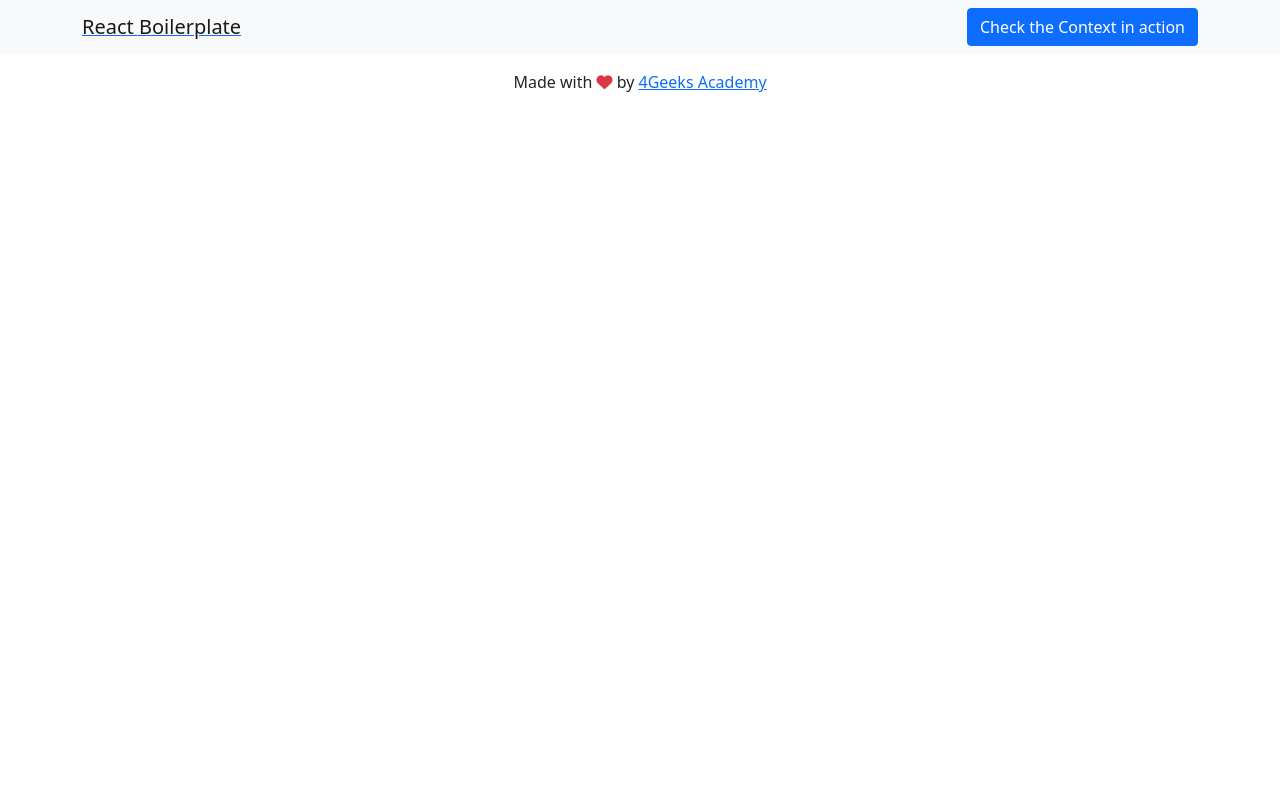
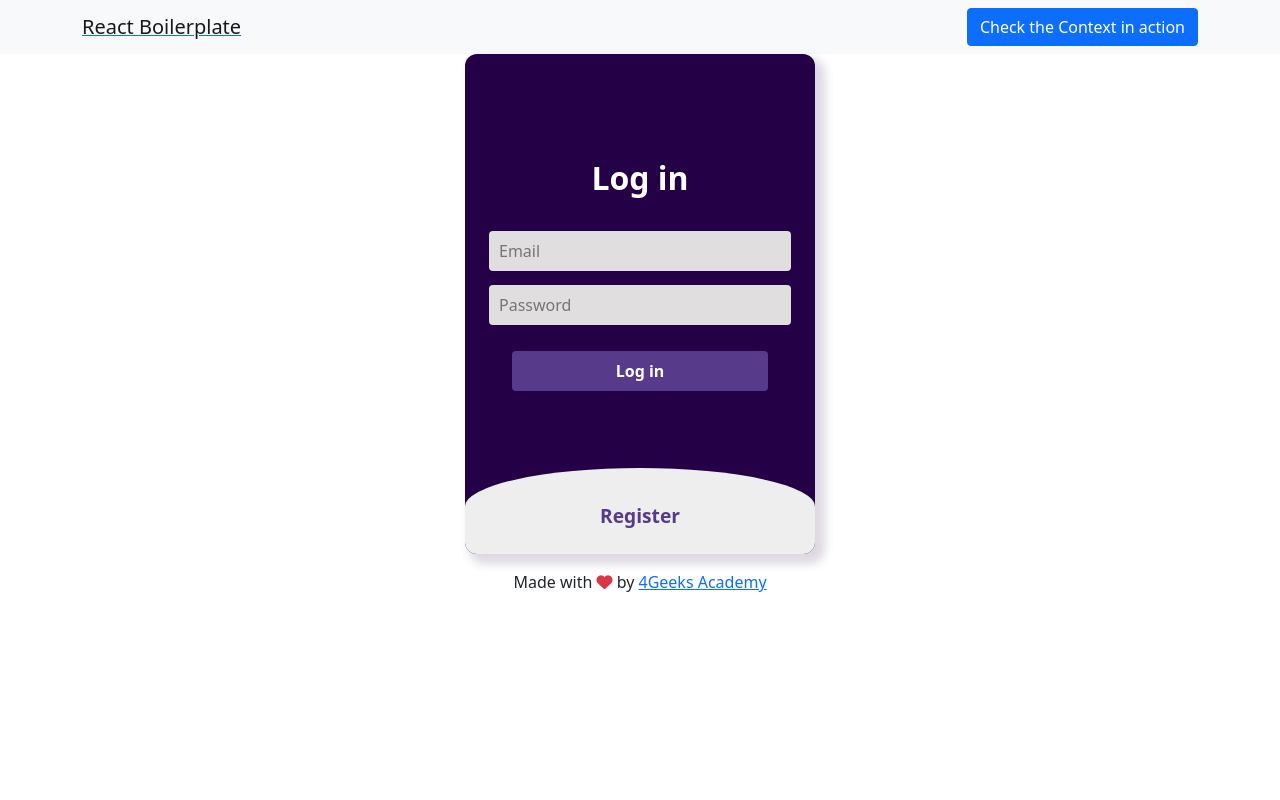
Before and after one commit to 4GeeksAcademy/LessonBucket, a React app: page /login in a window 1280 px wide. Built offline with nearby package versions, Linux system fonts and the light colour scheme; no server answers.

Commit message:
Se añade Login y registro, tanto en vista como en flux. Todo en primera fase de pruebas

```diff
--- a/package.json
+++ b/package.json
@@ -73,10 +73,12 @@
 		]
 	},
 	"dependencies": {
+		"axios": "^1.4.0",
 		"prop-types": "^15.6.1",
 		"react": "^16.8.4",
 		"react-dom": "^16.8.4",
 		"react-polyfills": "0.0.1",
-		"react-router-dom": "^6.3.0"
+		"react-router-dom": "^6.3.0",
+		"react-toastify": "^9.1.3"
 	}
 }
--- a/src/front/js/layout.js
+++ b/src/front/js/layout.js
@@ -4,6 +4,7 @@ import ScrollToTop from "./component/scrollToTop";
 import { BackendURL } from "./component/backendURL";
 
 import { Home } from "./pages/home";
+import { Login } from "./pages/login";
 import { Demo } from "./pages/demo";
 import { Single } from "./pages/single";
 import injectContext from "./store/appContext";
@@ -26,6 +27,7 @@ const Layout = () => {
                     <Navbar />
                     <Routes>
                         <Route element={<Home />} path="/" />
+                        <Route element={<Login />} path="/login" />
                         <Route element={<Demo />} path="/demo" />
                         <Route element={<Single />} path="/single/:theid" />
                         <Route element={<h1>Not found!</h1>} />
--- /dev/null
+++ b/src/front/js/pages/login.js
@@ -0,0 +1,165 @@
+import React, { useContext, useState } from "react";
+import { Context } from "../store/appContext";
+import { useNavigate } from 'react-router-dom';
+import { ToastContainer, toast } from 'react-toastify';
+import "../../styles/login.css";
+
+
+export const Login = () => {
+
+    const { store, actions } = useContext(Context);
+    const [name, setName] = useState("")
+    const [email, setEmail] = useState("")
+    const [password, setPassword] = useState("")
+    const [birthDate, setBirthDate] = useState("")
+    const [address, setAddress] = useState("")
+    let navigate = useNavigate();
+
+    // ALERTAS PARA EL USUARIO
+
+    // Aletar para campos vacios
+    const invalidEntry = () => {
+        toast.warn('Please, fields are required', {
+            position: "bottom-center",
+            autoClose: 5000,
+            hideProgressBar: false,
+            closeOnClick: true,
+            pauseOnHover: true,
+            draggable: true,
+            progress: undefined,
+            theme: "colored",
+        });
+    }
+    // Alerta genérica creación de usuario
+
+    const errorSignup = () => {
+        toast.error('An error has occurred, please try again.', {
+            position: "bottom-center",
+            autoClose: 5000,
+            hideProgressBar: false,
+            closeOnClick: true,
+            pauseOnHover: true,
+            draggable: true,
+            progress: undefined,
+            theme: "colored",
+        });
+    }
+
+    // Aletar creación de usuario exitosa
+
+    const successSignup = () => {
+        toast.success('successfully created user', {
+            position: "bottom-center",
+            autoClose: 3000,
+            hideProgressBar: false,
+            closeOnClick: true,
+            pauseOnHover: true,
+            draggable: true,
+            progress: undefined,
+            theme: "colored",
+        });
+    }
+
+    // Aletar para login incorrecto
+
+    const invalidLogin = () => {
+        toast.warn('Incorrect email or password, please try again.', {
+        position: "bottom-center",
+        autoClose: 5000,
+        hideProgressBar: false,
+        closeOnClick: true,
+        pauseOnHover: true,
+        draggable: true,
+        progress: undefined,
+        theme: "colored",
+        });
+      }
+
+    //   FUNCION RESETEO INPUT
+
+    const handleRegisterFormClick = () => {
+        setEmail("");
+        setPassword("");
+    };
+
+    // FUNCIÓN BOTON REGISTRO
+
+    const handleRegister = async () => {
+        if (name === "" || email === "" || password === "" || birthDate === "" || address === "") {
+            invalidEntry();
+        } else {
+            let response = await actions.signup(name, email, password, birthDate, address);
+            if (response) {
+                successSignup();
+                setTimeout(() => {
+                    navigate("/register");
+                }, 3000);
+                setName("");
+                setEmail("");
+                setPassword("");
+                setBirthDate("");
+                setAddress("");
+            } else {
+                errorSignup();
+            }
+        }
+    };
+        // FUNCIÓN BOTON LOGÍN
+
+    const handleLogin = async () => {
+        if (email === "" || password === "") {
+            invalidEntry();
+        } else {
+            let response = await actions.login(email, password);
+            if (response) {
+         //     navigate("/");
+                setEmail("");
+                setPassword("");
+
+            } else {
+                invalidLogin()
+            }
+        }
+    }
+
+
+return (
+    <div className="main">
+        <input type="checkbox" id="chk" aria-hidden="true" />
+        <div className="login">
+            <form className="form">
+                <label htmlFor="chk" aria-hidden="true">Log in</label>
+                <input className="input" autoFocus type="email" placeholder="Email" value={email} required="" onChange={(e) => setEmail(e.target.value)} />
+                <input className="input" type="password" placeholder="Password" value={password} required="" onChange={(e) => setPassword(e.target.value)} />
+                <button onClick={handleLogin}>Log in</button>
+            </form>
+        </div>
+
+        <div className="register">
+            <form className="form">
+                <label htmlFor="chk" aria-hidden="true" onClick={handleRegisterFormClick}>Register</label>
+                <input className="input" type="text" placeholder="Name" value={name} required="" onChange={(e) => setName(e.target.value)} />
+                <input className="input" type="email" placeholder="Email" value={email} required="" onChange={(e) => setEmail(e.target.value)} />
+                <input className="input" type="password" placeholder="Password" value={password} required="" onChange={(e) => setPassword(e.target.value)} />
+                <input className="input" type="text" placeholder="Birth_Date" value={birthDate} required="" onChange={(e) => setBirthDate(e.target.value)} />
+                <input className="input" type="text" placeholder="Address" value={address} required="" onChange={(e) => setAddress(e.target.value)} />
+                <button onClick={handleRegister}>Register</button>
+            </form>
+        </div>
+        <ToastContainer
+            position="bottom-center"
+            autoClose={5000}
+            hideProgressBar={false}
+            newestOnTop={false}
+            closeOnClick
+            rtl={false}
+            pauseOnFocusLoss
+            draggable
+            pauseOnHover
+            theme="colored"
+        />
+    </div>
+
+
+);
+};
--- a/src/front/js/store/appContext.js
+++ b/src/front/js/store/appContext.js
@@ -28,7 +28,7 @@ const injectContext = PassedComponent => {
 			 * you should do your ajax requests or fetch api requests here. Do not use setState() to save data in the
 			 * store, instead use actions, like this:
 			 **/
-			state.actions.getMessage(); // <---- calling this function from the flux.js actions
+			// state.actions.getMessage(); // <---- calling this function from the flux.js actions
 		}, []);
 
 		// The initial value for the context is not null anymore, but the current state of this component,
--- a/src/front/js/store/flux.js
+++ b/src/front/js/store/flux.js
@@ -1,7 +1,12 @@
+import axios from "axios"
+
+
 const getState = ({ getStore, getActions, setStore }) => {
 	return {
 		store: {
 			message: null,
+			user: {},
+
 			demo: [
 				{
 					title: "FIRST",
@@ -16,6 +21,71 @@ const getState = ({ getStore, getActions, setStore }) => {
 			]
 		},
 		actions: {
+
+			// FUNCION PARA CREAR USUARIO
+
+			signup: async (dataName, dataEmail, dataPassword, dataBirthDate, dataAddress) => {
+				try {
+						// const checkEmail = await axios.get(process.env.BACKEND_URL + "api/user",{
+						// 	console.log(checkEmail)
+						// }
+
+					 	await axios.post(process.env.BACKEND_URL + "/api/user", {
+						name: dataName,
+						email: dataEmail,
+						password: dataPassword,
+						birthDate: dataBirthDate,
+						address: dataAddress
+					});
+
+					setStore({
+						user: {
+							name: dataName,
+							email: dataEmail,
+							password: dataPassword,
+							birthDate: dataBirthDate,
+							address: dataAddress
+						},
+					});
+
+					return true;
+				} catch (error) {
+					console.error("An error occurred during user creation", error);
+					return false;
+				}
+			},
+
+
+			// FUNCION PARA LOGIN
+
+			login: async (dataEmail, dataPassword) => {
+				try {
+
+					const response = await axios.post(process.env.BACKEND_URL + "/api/login", {
+						email: dataEmail,
+						password: dataPassword
+					});
+
+					const data = response.data;
+
+
+					localStorage.setItem("token", data.access_token);
+					setStore({
+
+						user: {
+							token: data.access_token
+						},
+					});
+
+
+					return true;
+				} catch (error) {
+					console.error("An error occurred during user creation", error);
+					return false;
+				}
+			},
+
+
 			// Use getActions to call a function within a fuction
 			exampleFunction: () => {
 				getActions().changeColor(0, "green");
--- /dev/null
+++ b/src/front/styles/login.css
@@ -0,0 +1,100 @@
+.main {
+  position: relative;
+  margin: 0 auto;
+  display: flex;
+  flex-direction: column;
+  background-color: #240046;
+  max-height: 500px;
+  max-width: 350px;
+  overflow: hidden;
+  border-radius: 12px;
+  box-shadow: 7px 7px 10px 3px #24004628;
+}
+
+.form {
+  display: flex;
+  flex-direction: column;
+  gap: 14px;
+  padding: 24px;
+}
+
+/*checkbox to switch from sign up to login*/
+#chk {
+  display: none;
+}
+
+/*Login*/
+.login {
+  position: relative;
+  width: 100%;
+  height: 100%;
+}
+
+.login label {
+  margin: 25% 0 5%;
+}
+
+label {
+  color: #fff;
+  font-size: 2rem;
+  justify-content: center;
+  display: flex;
+  font-weight: bold;
+  cursor: pointer;
+  transition: .5s ease-in-out;
+}
+
+.input {
+  width: 100%;
+  height: 40px;
+  background: #e0dede;
+  padding: 10px;
+  border: none;
+  outline: none;
+  border-radius: 4px;
+}
+
+/*Register*/
+.register {
+  background: #eee;
+  border-radius: 60% / 10%;
+  transform: translateY(5%);
+  transition: .8s ease-in-out;
+}
+
+.register label {
+  color: #573b8a;
+  transform: scale(.6);
+}
+
+#chk:checked ~ .register {
+  transform: translateY(-60%);
+}
+
+#chk:checked ~ .register label {
+  transform: scale(1);
+  margin: 10% 0 5%;
+}
+
+#chk:checked ~ .login label {
+  transform: scale(.6);
+  margin: 5% 0 5%;
+}
+/*Button*/
+.form button {
+  width: 85%;
+  height: 40px;
+  margin: 12px auto 10%;
+  color: #fff;
+  background: #573b8a;
+  font-size: 1rem;
+  font-weight: bold;
+  border: none;
+  border-radius: 4px;
+  cursor: pointer;
+  transition: .2s ease-in;
+}
+
+.form button:hover {
+  background-color: #6d44b8;
+}
--- a/template.html
+++ b/template.html
@@ -3,7 +3,7 @@
     <head>
         <meta name="viewport" content="width=device-width, initial-scale=1.0">
         <meta charset="UTF-8">
-        <title>Hello Rigo with Vanilla.js</title>
+        <title>LessonBucket</title>
         <link href="https://cdn.jsdelivr.net/npm/bootstrap@5.1.3/dist/css/bootstrap.min.css" rel="stylesheet" integrity="sha384-1BmE4kWBq78iYhFldvKuhfTAU6auU8tT94WrHftjDbrCEXSU1oBoqyl2QvZ6jIW3" crossorigin="anonymous">
         <!-- FontAwesome v6.1.2 -->
         <link rel="stylesheet" href="https://cdnjs.cloudflare.com/ajax/libs/font-awesome/6.1.2/css/all.min.css">
```
Also changed, not shown: public/index.html (+1 -1 lines), 2 other files.
